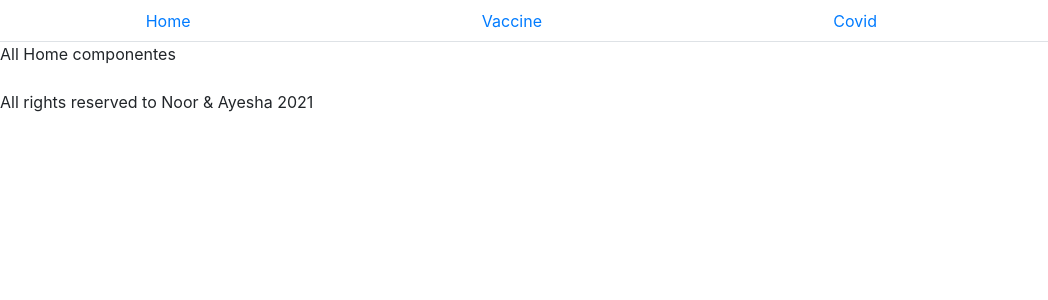
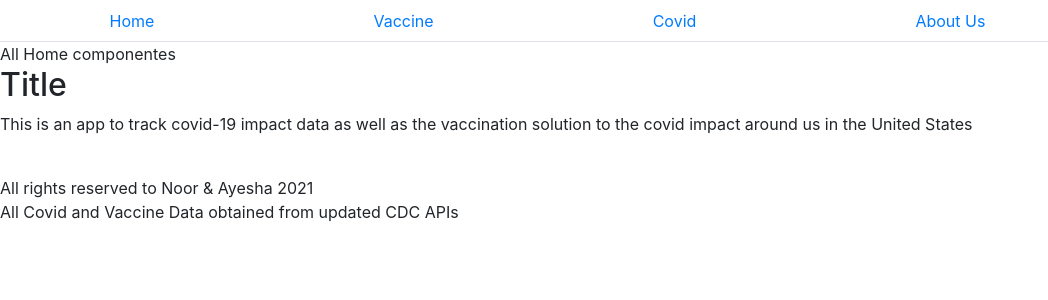
Before and after one commit to ayaseef/is-covid-there, a React (Create React App) app: page /#/ in a window 1280 px wide. Shown: the top 300 px of the page, without its empty margins (0-1048 px from the left). Built offline with nearby package versions, Linux system fonts and the light colour scheme.

Commit message:
Added about page and description component to home page

```diff
--- a/src/App.tsx
+++ b/src/App.tsx
@@ -10,6 +10,7 @@ import VaccineComponenet from './components/vaccine/VaccineParentComponent'
 import HomeComponenet from './components/home/HomeParentComponent'
 import 'bootstrap/dist/css/bootstrap.min.css';
 import Nav from 'react-bootstrap/Nav';
+import About from './components/About'
 
 
 
@@ -35,6 +36,9 @@ function App() {
           <Nav.Link eventKey="link-3" as={Link} to="/covid">Covid</Nav.Link>
         </Nav.Item>
         <Nav.Item>
+          <Nav.Link eventKey="link-4" as={Link} to="/about">About Us</Nav.Link>
+        </Nav.Item>
+        <Nav.Item>
         </Nav.Item>
       </Nav>
 
@@ -52,6 +56,9 @@ function App() {
               <CovidComponenet/>
               {/* <CovidData stateName={'Alabama'} countyName={'Autauga'} info={'Cases_7_day_count_change'} map={true} /> */}
             </Route>
+            <Route exact path="/about">
+              <About/>
+            </Route>
           </Switch>
         <br></br>
         <FooterData/>
--- /dev/null
+++ b/src/components/About.tsx
@@ -0,0 +1,12 @@
+import React from 'react';
+
+
+const About = () :any => {
+    return(
+        <div>
+            <div> This page is a brief description of Ayesha and Noor! </div>
+        </div>
+    )
+}
+
+export default About;
--- a/src/components/Footer.tsx
+++ b/src/components/Footer.tsx
@@ -7,7 +7,8 @@ import React from 'react';
 const FooterData = () :any => {
     return(
         <div>
-            <p> All rights reserved to Noor & Ayesha 2021 </p>
+            <div> All rights reserved to Noor & Ayesha 2021 </div>
+            <div> All Covid and Vaccine Data obtained from updated CDC APIs</div>
         </div>
     )
 }
--- /dev/null
+++ b/src/components/home/Description.tsx
@@ -0,0 +1,13 @@
+import React from 'react';
+
+//
+const AppDescription = () :any => {
+    return(
+        <div>
+            <h2> Title </h2>
+            <p> This is an app to track covid-19 impact data as well as the vaccination solution to the covid impact around us in the United States </p>
+        </div>
+    )
+}
+
+export default AppDescription;
--- a/src/components/home/HomeParentComponent.tsx
+++ b/src/components/home/HomeParentComponent.tsx
@@ -1,10 +1,12 @@
 import React from 'react';
+import AppDescription from './Description'
 
 const HomeComponenet = () :any => {
     return(
         <div>
             All Home componentes
             {/* animation component here maybe */}
+            <AppDescription/>
         </div>
     )
 }
```
Also changed, not shown: 1 other file (tests, documents, lock files or other folders).
